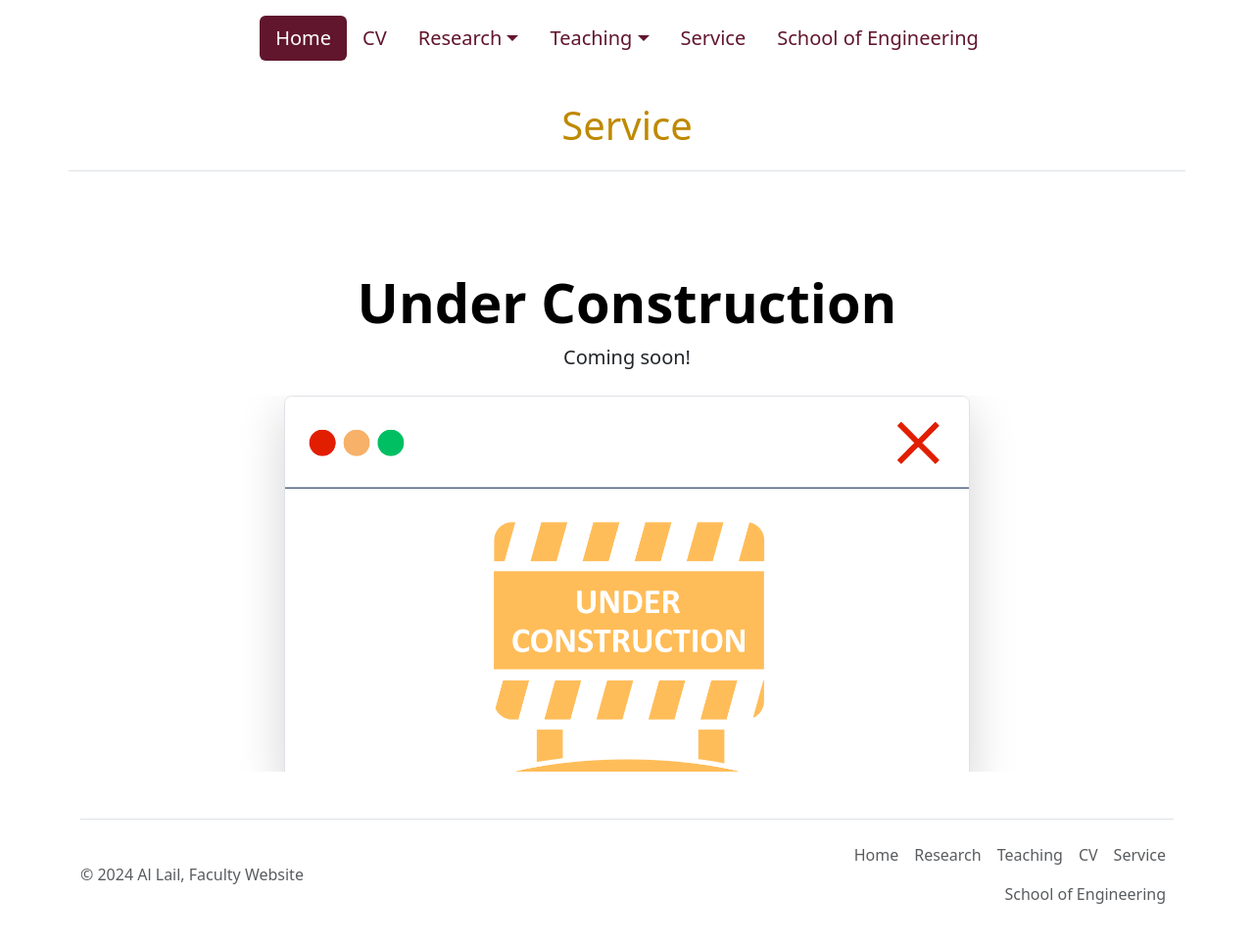
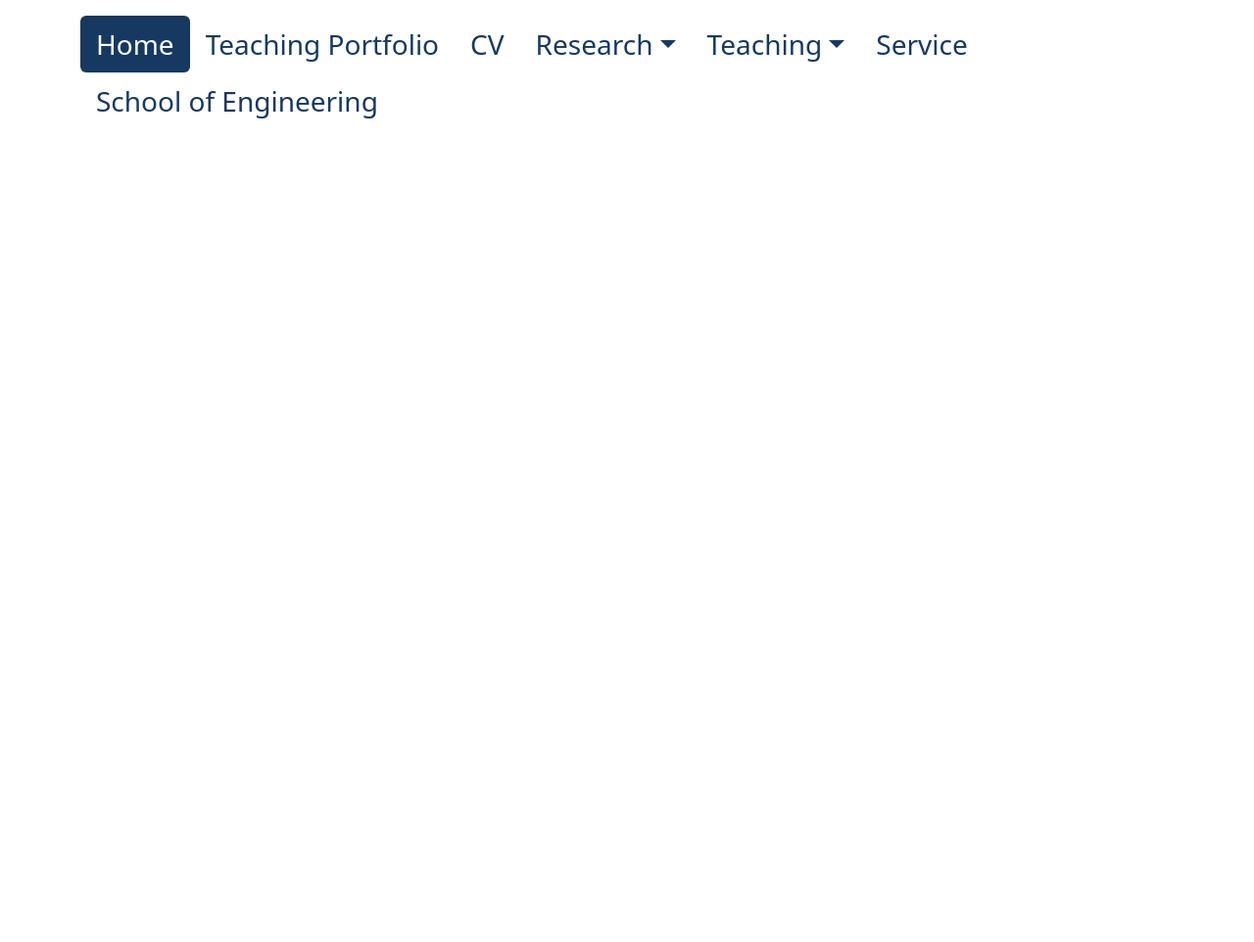
Before and after one commit to mustafalail/teaching-portfolio, a plain HTML site: page menu/teachingPortfolio.html in a window 1280 px wide. Shown: the whole page at 98% size. After the commit the page ends 800 px from the top, so only its background shows below. Drawn offline with nearby package versions, Linux system fonts and the light colour scheme.

Commit message:
First_Changes
Changed styling of teaching portfolio and added teaching portfolio tab.
Made some small changes to the main .

```diff
--- a/menu/menu.css
+++ b/menu/menu.css
@@ -1,11 +1,11 @@
 /* Nav Bar: Home Button Color*/
 .nav-pills .nav-link.active, .nav-pills .show>.nav-link {
     color: white;
-    background-color:#61162d !important;
+    background-color:#163961 !important;
 }
 /* Nav Bar: Tab Buttons */
 .nav {
-    --bs-nav-link-color: #61162d !important;
+    --bs-nav-link-color: #163961 !important;
     --bs-nav-link-hover-color: rgb(191, 137, 0)!important;
 }
 /* Webpage: Header Title color*/
@@ -14,7 +14,7 @@ header{
 }
 /* Dropdown Menu Color */
 .dropdown-menu{
-    --bs-dropdown-link-active-bg: #61162d !important;
+    --bs-dropdown-link-active-bg: #163961 !important;
 }
 
 /* Nav Button - Dropdown Stylization  */
@@ -24,7 +24,7 @@ ul ul{
 ul li a {
     display: block;
     padding: 15px 20px;
-    color:  #61162d;
+    color:  #163961;
     text-decoration: none;
     font-size: 20px;
 }
--- a/menu/service.html
+++ b/menu/teachingPortfolio.html
@@ -3,11 +3,12 @@
 <head>
     <meta charset="UTF-8">
     <meta name="viewport" content="width=device-width, initial-scale=1.0">
-    <title>Research</title>
     <link rel="stylesheet" href="menu.css"/>
+    <title>CV</title>
     <link href="https://cdn.jsdelivr.net/npm/bootstrap@5.3.0-alpha3/dist/css/bootstrap.min.css" rel="stylesheet"
     integrity="sha384-KK94CHFLLe+nY2dmCWGMq91rCGa5gtU4mk92HdvYe+M/SXH301p5ILy+dN9+nJOZ" crossorigin="anonymous">
     <script src="https://kit.fontawesome.com/94e7e21c6f.js" crossorigin="anonymous"></script>
+    <script src="https://cdnjs.cloudflare.com/ajax/libs/pdf.js/2.10.377/pdf.min.js"></script>
 </head>
 <body>
 
@@ -15,8 +16,9 @@
 <section>
     <div class="container">
       <header class="d-flex justify-content-center py-3">
-        <ul class="nav nav-pills fs-5">
+        <ul class="nav nav-pills fs-3">
           <li class="nav-item"><a href="../index.html" class="nav-link active" aria-current="page">Home</a></li>
+          <li class="nav-item"><a href="teachingPortfolio.html" class="nav-link">Teaching Portfolio</a></li>
           <li class="nav-item"><a href="cv.html" class="nav-link">CV</a></li>
           <li class="nav-item">
             <a href="#" class="nav-link d-flex align-items-center col-lg-4 mb-2 mb-lg-0 text-decoration-none dropdown-toggle" data-bs-toggle="dropdown" aria-expanded="false" >Research</a>
@@ -49,47 +51,14 @@
     </div>
 </section>
 
-<!-- *** Webpage: Head Title *** -->
-<section class="py-1 mb-1">
-    <div class="container d-flex flex-wrap justify-content-center border-bottom">
-      <header class="d-flex justify-content-center py-3">
-        <span class="fs-1">Service</span>
-      </header>
-    </div>
-</section>
 
 
-<!-- *** Webpage: Under Construction Notice *** -->
-<div class="px-4 pt-5 my-5 text-center">
-  <h1 class="display-4 fw-bold text-body-emphasis">Under Construction</h1>
-  <div class="col-lg-6 mx-auto">
-    <p class="lead mb-4">Coming soon!</p>
-  </div>
-  <div class="overflow-hidden" style="max-height: 48vh;">
-    <!-- Notice: Image -->
-    <div class="container px-5">
-      <img src="../images/webpage-notice.png" class="img-fluid border rounded-3 shadow-lg mb-4" alt="Example image" width="700" height="500" loading="lazy">
-    </div>
-  </div>
-</div>
 
-<!-- *** Webpage: Footer *** -->
-<section>
-  <div class="container">
-    <footer class="d-flex flex-wrap justify-content-between align-items-center py-3 my-4 border-top">
-      <p class="col-md-4 mb-0 text-body-secondary">© 2024 Al Lail, Faculty Website</p>
-      <!-- Footer: Home Nav Bar -->
-      <ul class="nav col-md-4 justify-content-end fs-6">
-        <li class="nav-item"><a href="../index.html" class="nav-link px-2 text-body-secondary">Home</a></li>
-        <li class="nav-item"><a href="research.html" class="nav-link px-2 text-body-secondary">Research</a></li>
-        <li class="nav-item"><a href="teachings.html" class="nav-link px-2 text-body-secondary">Teaching</a></li>
-        <li class="nav-item"><a href="cv.html" class="nav-link px-2 text-body-secondary">CV</a></li>
-        <li class="nav-item"><a href="service.html" class="nav-link px-2 text-body-secondary">Service</a></li>
-        <li class="nav-item"><a href="https://www.tamiu.edu/coas/soen/index.shtml" class="nav-link px-2 text-body-secondary">School of Engineering</a></li>
-      </ul>
-    </footer>
-  </div>
-</section>
+
+
+
+
+
+
 
 </body>
-</html>
--- a/style.css
+++ b/style.css
@@ -1,6 +1,6 @@
 /* Background Image for Profile Header*/
 .header-background{
-    background-image: url(images/maroon-bkg.jpg);
+    background-image: url(images/background-image.jpg);
     background-repeat: no-repeat;
     background-size: cover;
 }
@@ -12,11 +12,14 @@
 /* Profile Header Image Roundness */
 img{
     border-radius: 50%;
+    border-width: thin;
+    border-style: solid;
+    border-color: white;
 }
 /* Home Nav Button Color */
 .nav-pills .nav-link.active, .nav-pills .show>.nav-link {
     color: white;
-    background-color:#61162d !important;
+    background-color:#163961 !important;
 }
 
 /* Nav Button - Dropdown Stylization */
@@ -26,7 +29,7 @@ ul ul{
 ul li a {
     display: block;
     padding: 15px 20px;
-    color:  #61162d;
+    color:  #163961;
     text-decoration: none;
     font-size: 20px;
 }
@@ -36,12 +39,12 @@ ul li:hover ul.dropdown{
 
 /* Dropdown Menu Color */
 .dropdown-menu{
-    --bs-dropdown-link-active-bg: #61162d !important;
+    --bs-dropdown-link-active-bg: #163961 !important;
 }
 
 /* Nav Button colors */
 .nav {
-    --bs-nav-link-color: #61162d !important;
+    --bs-nav-link-color: #163961 !important;
     --bs-nav-link-hover-color: rgb(191, 137, 0)!important;
 }
 /* Home Social Media Icon*/
--- a/subpages/sub.css
+++ b/subpages/sub.css
@@ -1,11 +1,11 @@
 /*Targets the Home Button Color*/
 .nav-pills .nav-link.active, .nav-pills .show>.nav-link {
     color: white;
-    background-color:#61162d !important;
+    background-color:#163961 !important;
 }
 /*Targets the Nav Tab colors */
 .nav {
-    --bs-nav-link-color: #61162d !important;
+    --bs-nav-link-color: #163961 !important;
     --bs-nav-link-hover-color: rgb(191, 137, 0)!important;
 }
 /*Targets the Text color of main page heading*/
@@ -14,7 +14,7 @@ header{
 }
 /* Targets the dropdown menu button */
 .dropdown-menu{
-    --bs-dropdown-link-active-bg: #61162d !important;
+    --bs-dropdown-link-active-bg: #163961 !important;
 }
 
 /* Navigation Drop Menu */
@@ -24,7 +24,7 @@ ul ul{
 ul li a {
     display: block;
     padding: 15px 20px;
-    color:  #61162d;
+    color:  #163961;
     text-decoration: none;
     font-size: 20px;
 }
```
Also changed, not shown: index.html (+43 -29 lines), menu/cv.html (+1 -1 lines), menu/research.html (+1 -1 lines), menu/teachings.html (+1 -1 lines), subpages/cyberSec.html (+1 -1 lines), subpages/grants.html (+1 -1 lines), subpages/highPerfm.html (+1 -1 lines), subpages/honorStds.html (+1 -1 lines), subpages/machLrng.html (+1 -1 lines), subpages/softwareEng.html (+1 -1 lines), subpages/teachDoc.html (+1 -1 lines), images/background-image.jpg (added), images/basic-user-icon.png (deleted), 2 other files.
